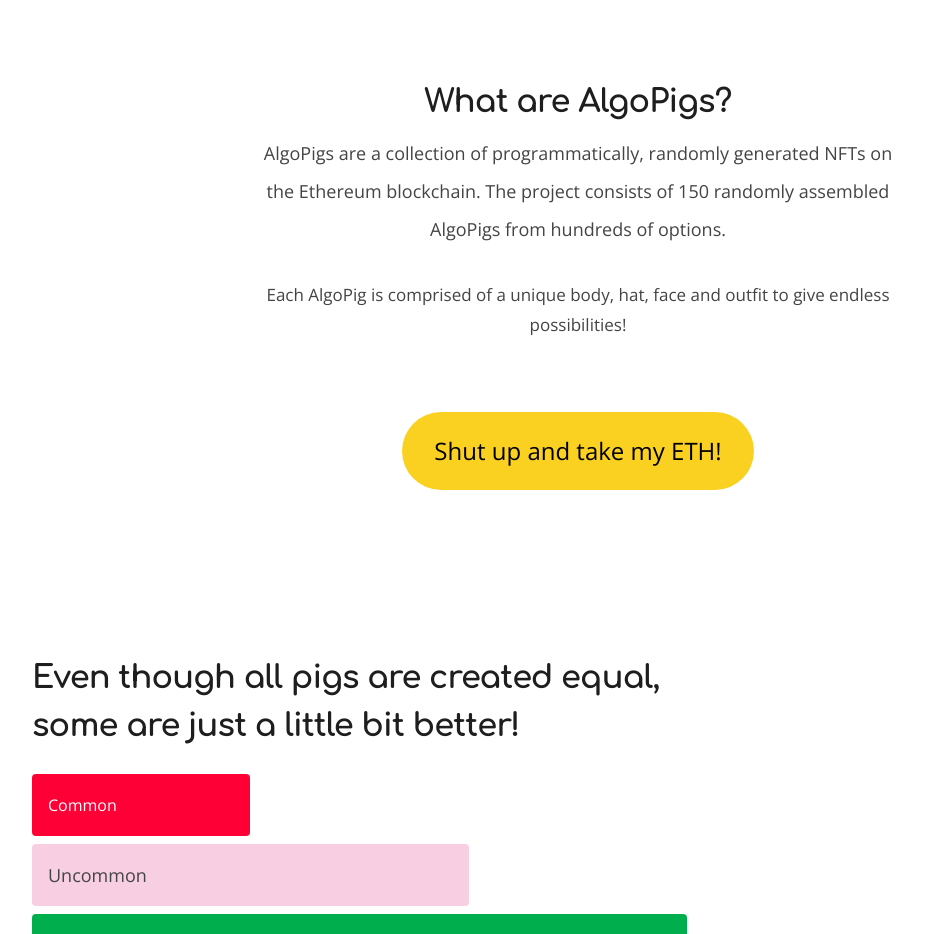
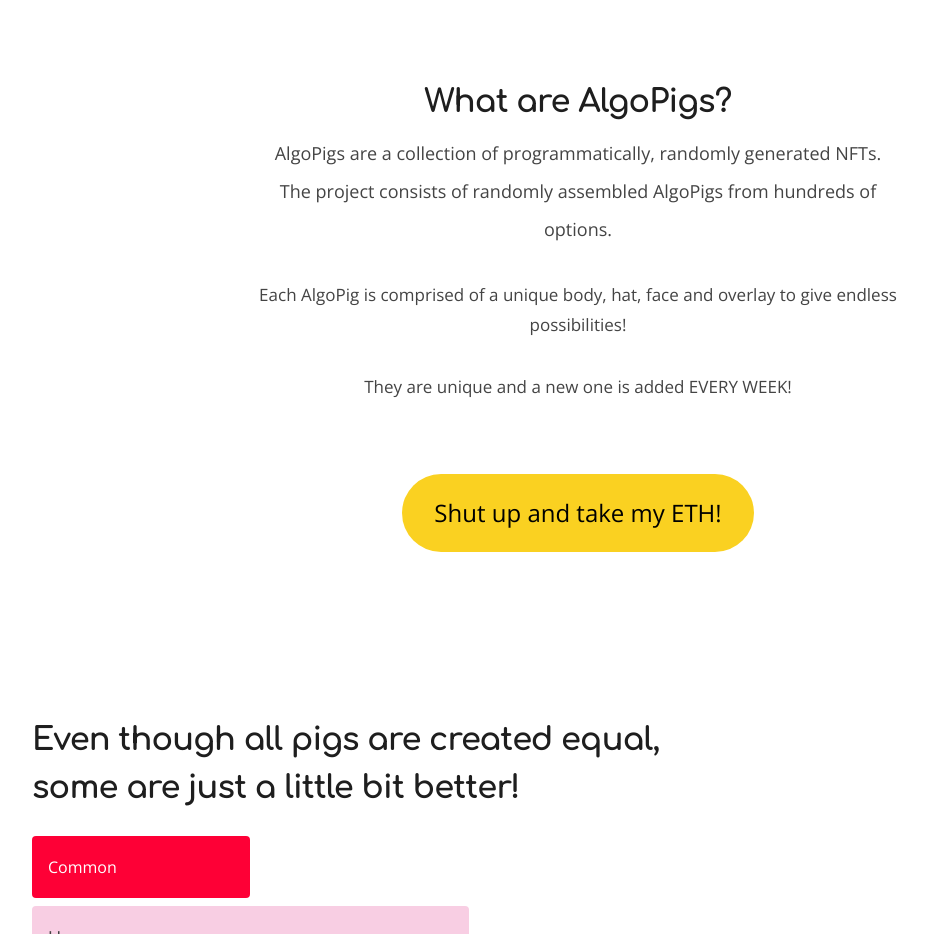
Before and after one commit to ThomasMott/algopigm, a website: page index.html in a window 1280 px wide. Shown: the part 1380-2314 px from the top of the page, without its empty margins (62-989 px from the left). Drawn offline with nearby package versions, Linux system fonts and the light colour scheme.

Commit message:
Text improvments

```diff
--- a/index.html
+++ b/index.html
@@ -5,7 +5,7 @@
 	<meta http-equiv="X-UA-Compatible" content="IE=edge">
 	<meta name="description" content="About Algopigs - the randomly generated NFT pigs.">
 	<meta name="viewport" content="width=device-width, initial-scale=1.0">
-	<title>About Algopigs</title>
+	<title>Algopigm: Randomly generated NFT's</title>
 	<link rel="shortcut icon" type="image/png" href="./media/svg/animal/pig.svg"/>
 	<link rel="stylesheet" href="./css/style.css">
 </head>
@@ -28,8 +28,9 @@
 					</div>
 					<div class="col-12-xs col-12-sm col-12-md col-12" style="text-align: center;">
 						<h1>What are AlgoPigs?</h1>
-						<p style="font-size: 18px; line-height: 38px;">AlgoPigs are a collection of programmatically, randomly generated NFTs on the Ethereum blockchain. The project consists of 150 randomly assembled AlgoPigs from hundreds of options.</p>
-						<p>Each AlgoPig is comprised of a unique body, hat, face and outfit to give endless possibilities!</p>
+						<p style="font-size: 18px; line-height: 38px;">AlgoPigs are a collection of programmatically, randomly generated NFTs. The project consists of randomly assembled AlgoPigs from hundreds of options.</p>
+						<p>Each AlgoPig is comprised of a unique body, hat, face and overlay to give endless possibilities!</p>
+						<p>They are unique and a new one is added EVERY WEEK!</p>
 						<a class="yellow" href="/buy/">Shut up and take my ETH!</a>
 					</div>
 				</div>
```
